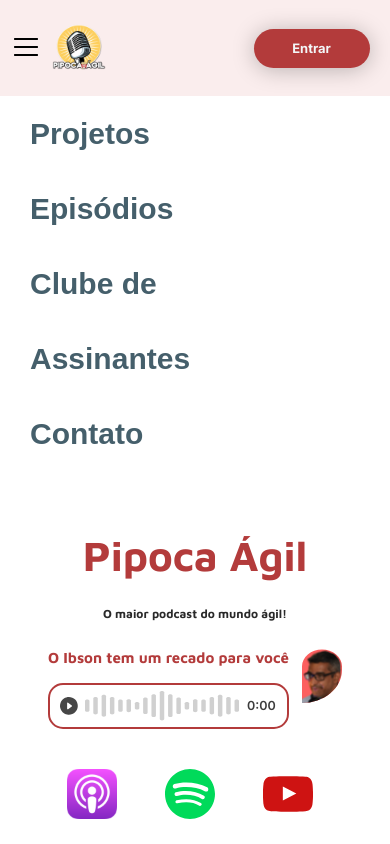
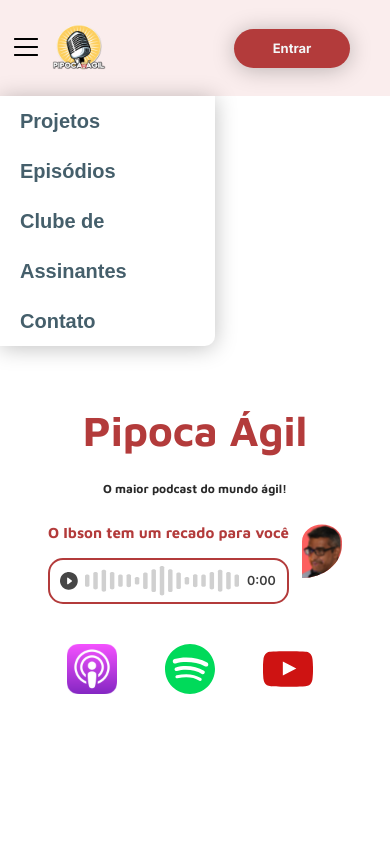
Before and after one commit to Pipoca-Agil/frontend, a React (Create React App) app: page / in a window 390 px wide. Both pictures are taken after a click on the button 26 px from the left and 48 px from the top of the page. Shown: the top 844 px of the page. Built offline with nearby package versions, Linux system fonts and the light colour scheme; a web font is replaced by a local one.

Commit message:
fix: ajustes de css

```diff
--- a/src/components/Header/HeaderToggle.tsx
+++ b/src/components/Header/HeaderToggle.tsx
@@ -1,19 +1,40 @@
-import React, { useState } from 'react';
+import React, { useState, useRef, useEffect } from 'react';
 import ListImage from './List.png';
-import LogoImage  from '../../pages/Login/Imgs/LogoPipocaAgil.png';
+import LogoImage from '../../pages/Login/Imgs/LogoPipocaAgil.png';
 import * as S from './style';
+
 const HeaderToggle = () => {
   const [isDropdownVisible, setDropdownVisible] = useState(false);
+  const dropdownRef = useRef<HTMLDivElement | null>(null);
+  const buttonRef = useRef<HTMLButtonElement | null>(null);
 
   const toggleHeader = () => {
     setDropdownVisible(!isDropdownVisible);
   };
 
+  const handleClickOutside = (event: MouseEvent) => {
+    if (
+      !buttonRef.current?.contains(event.target as Node) &&
+      dropdownRef.current &&
+      !dropdownRef.current.contains(event.target as Node)
+    ) {
+      setDropdownVisible(false);
+    }
+  };
+
+  useEffect(() => {
+    document.addEventListener('mousedown', handleClickOutside);
+
+    return () => {
+      document.removeEventListener('mousedown', handleClickOutside);
+    };
+  }, []);
+
   return (
     <>
       <S.Wrapper>
         <div>
-          <S.ImageButton onClick={toggleHeader}>
+          <S.ImageButton ref={buttonRef} onClick={toggleHeader}>
             <img src={ListImage} alt='headertoggle' />
           </S.ImageButton>
         </div>
@@ -24,7 +45,7 @@ const HeaderToggle = () => {
       </S.Wrapper>
 
       {isDropdownVisible && (
-        <S.OptionsWapper>
+        <S.OptionsWapper ref={dropdownRef}>
           <nav>
             <ul>
               <S.ListItens>Projetos</S.ListItens>
--- a/src/components/Header/style.ts
+++ b/src/components/Header/style.ts
@@ -32,7 +32,7 @@ export const Button = styled(Link)`
     }
 
     @media (max-width: 926px) and (max-height: 926px) {
-      left: 65%;
+      left: 60%;
     }
 `;
 
@@ -51,15 +51,28 @@ export const ImageButton = styled.button`
 export const OptionsWapper = styled.div`
   position: static;
   height: 50%;
-  width: 50%;
+  width: 35%;
+  padding: 1rem;
   background-color: white;
+  border-bottom-right-radius: 10px;
+  box-shadow: 0px 2px 22px 0px rgba(0, 0, 0, 0.25);
+
+  @media (max-width: 926px) and (max-height: 926px) {
+    width: 55%;
+    padding: 0rem;
+  }
 `;
 
 export const ListItens = styled.p`
   color: #455F6B;
-  font-size: 30px;
+  font-size: 20px;
   font-weight: bold;
   line-height: 2.5em;
   padding-left: 1em;
 
+
+  &:hover {
+    color:#B33B3B; /* ou qualquer outra cor desejada no hover */
+    /* Adicione outros estilos desejados para o hover aqui */
+  }
 `;
--- a/src/styles/OurGuests/styled.ts
+++ b/src/styles/OurGuests/styled.ts
@@ -273,6 +273,8 @@ export const LeftQuota = styled.img<{isActive: boolean}>`
     padding-bottom: 10rem;
     width: 50px;
     height: 135px;
+    position: relative;
+    bottom: -2rem;
     content: url('/carousel/quota.svg');
     transition: all .4s ease-in-out;
 
@@ -316,6 +318,7 @@ export const RightQuota = styled.img<{isActive: boolean}>`
     @media (max-width: 926px) and (max-height: 926px) {
         width: 50px;
         height: 135px;
+        bottom: 5rem;
         content: url('/carousel/quota.svg');
         transition: all .4s ease-in-out;
 
```
